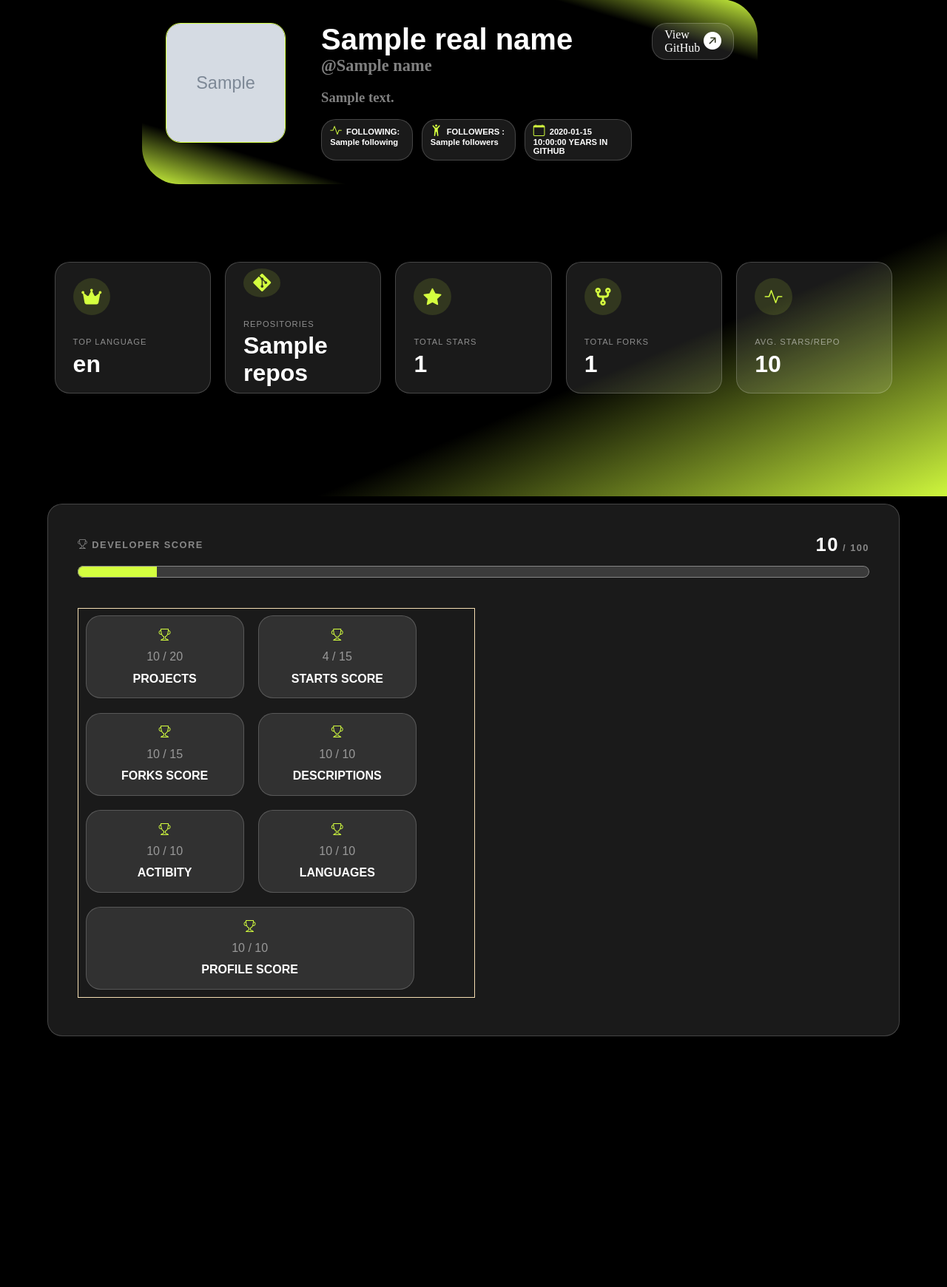
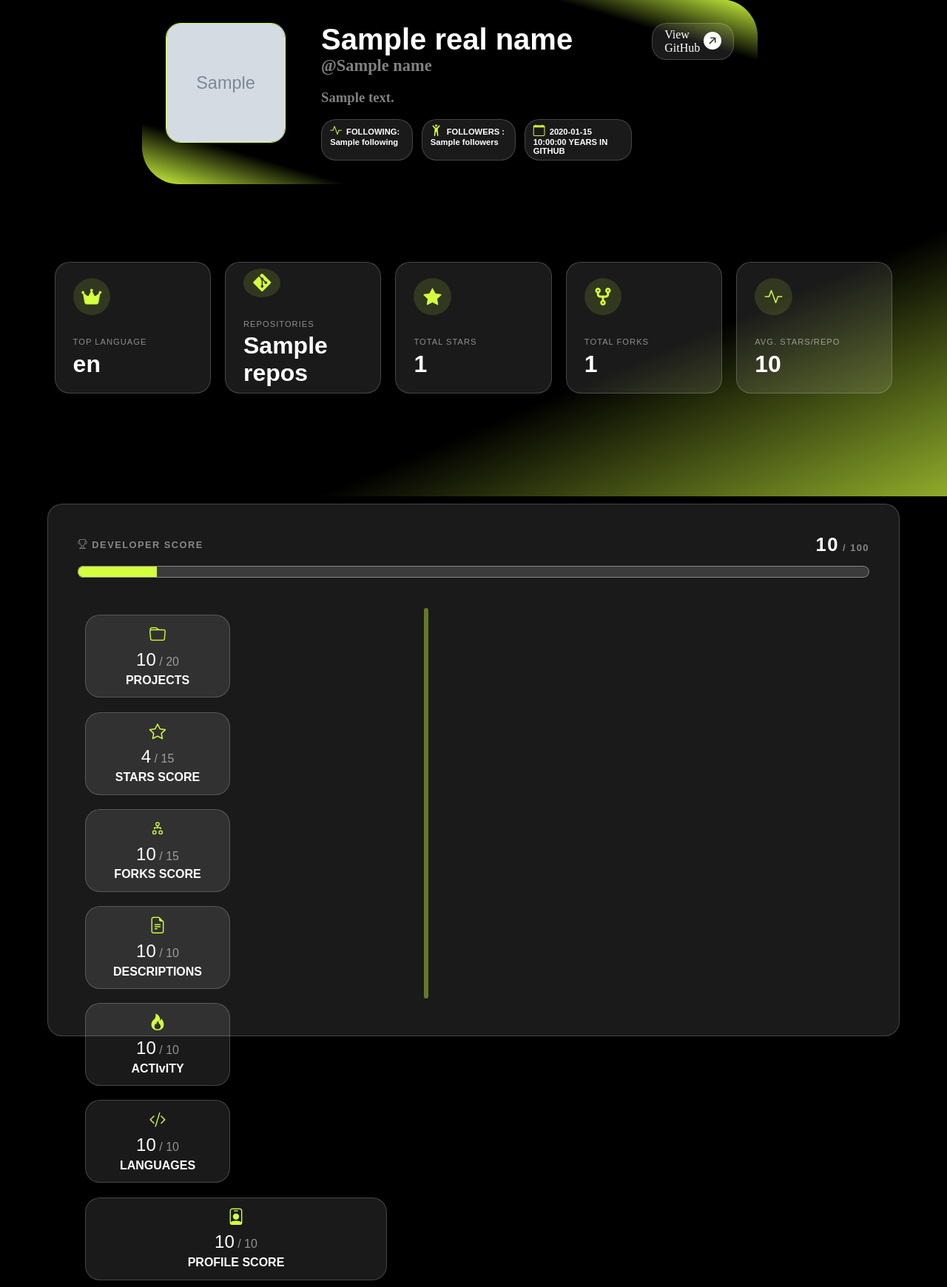
Before and after one commit to Jo-Osama38/GitHub-Analyser, a Flask app: template templates/analyze.html in a window 1280 px wide. Shown: the part 129-1869 px from the top of the page at 74% size. Before the commit the page ends 1530 px from the top, so only its background shows below. Run offline with Flask 3, Linux system fonts and the light colour scheme; the template is opened without the code that fills it: most values are stand-ins (such as "Sample title", 1, 10 or a date in 2020); grey boxes marked "Sample" are stand-in pictures.

Commit message:
i improve the ui and make it very modern I will add ai tips in page now

```diff
--- a/static/analyses.css
+++ b/static/analyses.css
@@ -14,7 +14,7 @@ body{
     align-self: self-end;
     position: fixed;
     z-index: 9999;
-    background: linear-gradient(to bottom right,rgba(0, 0, 0, 0),rgba(0, 0, 0, 0),rgba(0, 0, 0, 0),#d5ff3ff7);
+    background: linear-gradient(to bottom right,rgba(0, 0, 0, 0),rgba(0, 0, 0, 0),rgba(0, 0, 0, 0),#d5ff3fab);
     width: 100%;
     height: 34em;
     pointer-events: none;
@@ -218,9 +218,8 @@ progress{
     display: flex;
     flex-wrap: wrap;
     flex-direction: row;
-    width: 50%;
-    margin-top: 2em;
-    border: 1px solid wheat;
+    width: 40%;
+
 }
 .score_cards .card {
     display: flex;
@@ -231,7 +230,7 @@ progress{
     margin: 0.6em;
     border: 1px solid rgba(255, 255, 255, 0.192);
     background-color: rgba(255, 255, 255, 0.10);
-    width: 40%;
+    width: 46%;
     height: 7em;
     border-radius: 20px;
     font-family: Arial, Helvetica, sans-serif;
@@ -239,14 +238,31 @@ progress{
 }
 .score_cards .card i{
     color: #d4ff3f;
+    font-size: 1.4em;
 }
 .score_cards .card p{
-    opacity: 0.5;
-    margin:  0.7em 0;
+    color: #ffffff86;
+    margin-top: 0.4em;
+    margin-bottom: 0.3em;
 }
 .score_cards .card h4{
     font-size: 1em;
 }
+.score_cards .card span{
+    font-size: 1.5em;
+    color: white;
+}
 #card_profile{
-    width: 83%;
+    width: 100%;
 }
+.dont_found_name{
+    display: flex;
+        margin-top: 2em;
+}
+.line{
+    height: 33em;
+    width: 0.4em;
+    border-radius: 15px;
+    background-color: #d5ff3f69;
+    margin-left: 2.5em;
+}
--- a/templates/analyze.html
+++ b/templates/analyze.html
@@ -87,43 +87,47 @@
                 <p><span>{{developer_score}}</span> / 100</p>
             </div>
             <progress value="{{developer_score}}" max="100" ></progress>
+
+            <div class="dont_found_name">
                 <div class="score_cards">
                     <div class="card">
-                    <i class="bi bi-trophy"></i>
+                        <i class="bi bi-folder"></i>
                         <p><span>{{score_repos}}</span> / 20</p>
                         <h4>PROJECTS</h4>
                     </div>
                     <div class="card">
-                    <i class="bi bi-trophy"></i>
+                        <i class="bi bi-star"></i>
                         <p><span>{{score_stars}}</span> / 15</p>
-                    <h4>STARTS SCORE</h4>
+                        <h4>STARS SCORE</h4>
                     </div>
                     <div class="card">
-                    <i class="bi bi-trophy"></i>
+                        <i class="bi bi-diagram-2"></i>
                         <p><span>{{score_forks}}</span> / 15</p>
                         <h4>FORKS SCORE</h4>
                     </div>
                     <div class="card">
-                    <i class="bi bi-trophy"></i>
+                        <i class="bi bi-file-earmark-text"></i>
                         <p><span>{{score_documentation}}</span> / 10</p>
                         <h4>DESCRIPTIONS</h4>
                     </div>
                     <div class="card">
-                    <i class="bi bi-trophy"></i>
+                        <i class="bi bi-fire"></i>
                         <p><span>{{score_activity}}</span> / 10</p>
-                    <h4>ACTIBITY</h4>
+                        <h4>ACTIvITY</h4>
                     </div>
                     <div class="card">
-                    <i class="bi bi-trophy"></i>
+                        <i class="bi bi-code-slash"></i>
                         <p><span>{{score_lang}}</span> / 10</p>
                         <h4>LANGUAGES</h4>
                     </div>
                     <div class="card" id="card_profile">
-                    <i class="bi bi-trophy"></i>
+                        <i class="bi bi-person-badge"></i>
                         <p><span>{{score_profile}}</span> / 10</p>
                         <h4>PROFILE SCORE</h4>
                     </div>
+                </div>
 
+                <div class="line"></div>
             </div>
 
 
```
Lines whose indentation alone changed are shown as unchanged.
